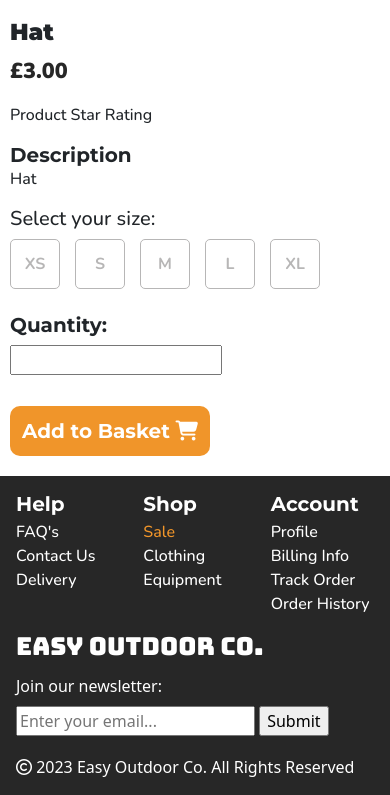
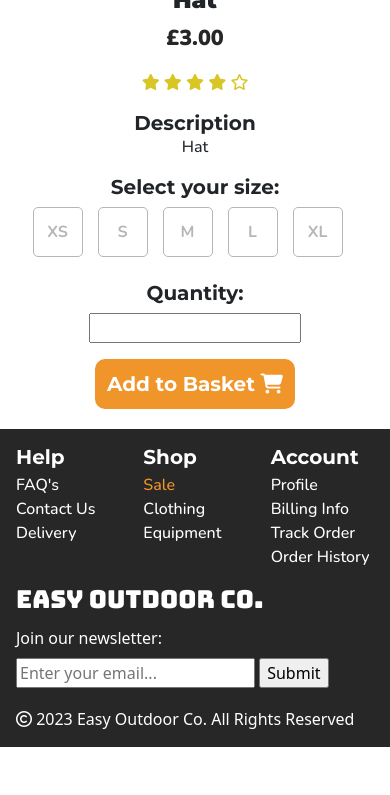
Before and after one commit to KippAD/easy-outdoor-co, a Django app: a page that uses products/templates/products/product_detail.html in a window 390 px wide. Shown: the part 422-1217 px from the top of the page. After the commit the page ends 1169 px from the top, so only its background shows below. Run offline with Django 3.2, Linux system fonts and the light colour scheme; data comes from the database, SQL or seed files in the repository; some libraries are stand-ins or nearby versions.

Commit message:
Fix product detail design on smaller viewports

```diff
--- a/products/static/products/css/products.css
+++ b/products/static/products/css/products.css
@@ -43,6 +43,16 @@
 .price {
     font-weight: 900;
     color: #272727;
+}
+
+.product-detail-img {
+    width: 100%;
+}
+
+.product-detail-img img {
+    max-width: 100%;
+    max-height: 500px;
+    object-fit: cover;
 }
 
 /* For size selectors */
@@ -98,9 +108,21 @@
 
 /* Large devices (desktops, 992px and down) */
 @media screen and (max-width: 992px) {
+    .product-section {
+        text-align: center;
+    }
+
     .product-info {
         padding: 20px 0px!important;
         border: none;
+    }
+
+    #size-selector {
+        justify-content: center;
+    }
+
+    #quantity {
+        margin: 0 auto;
     }
 }
 
--- a/products/templates/products/product_detail.html
+++ b/products/templates/products/product_detail.html
@@ -11,8 +11,8 @@
     <div class="container">
         <div class="row">
             <div class="col-12 offset-md-1 col-md-10 offset-lg-0 col-lg-4 p-0">
-                <div class="product-img">
-                    <img src="{{ product.image_url }}" alt="{{ product.name }}">
+                <div class="product-detail-img d-flex justify-content-center">
+                    <img class="mx-auto" src="{{ product.image_url }}" alt="{{ product.name }}">
                 </div>
             </div>
 
@@ -21,7 +21,7 @@
                 <div>
                     <h2 class="fs-3">{{ product.name }}</h2>
                     <p class="price fs-4">£{{ product.price }}</p>
-                    <p>Product Star Rating</p>
+                    <p>{% include 'products/includes/rating.html' %}</p>
                 </div>
 
                 <div>
@@ -33,8 +33,8 @@
                     <form action="{% url 'add_to_basket' product.id %}" method="POST">
                         {% csrf_token %}
                         {% if product.has_sizes %}
-                        <h4 class="fs-5 mb-2">Select your size:</h4>
-                        <div class="d-flex">
+                        <h3 class="fw-bold fs-5 mb-2">Select your size:</h3>
+                        <div id="size-selector" class="d-flex">
                             {% for key, value in sizes.items %}
                             {% if value %}
 
```
